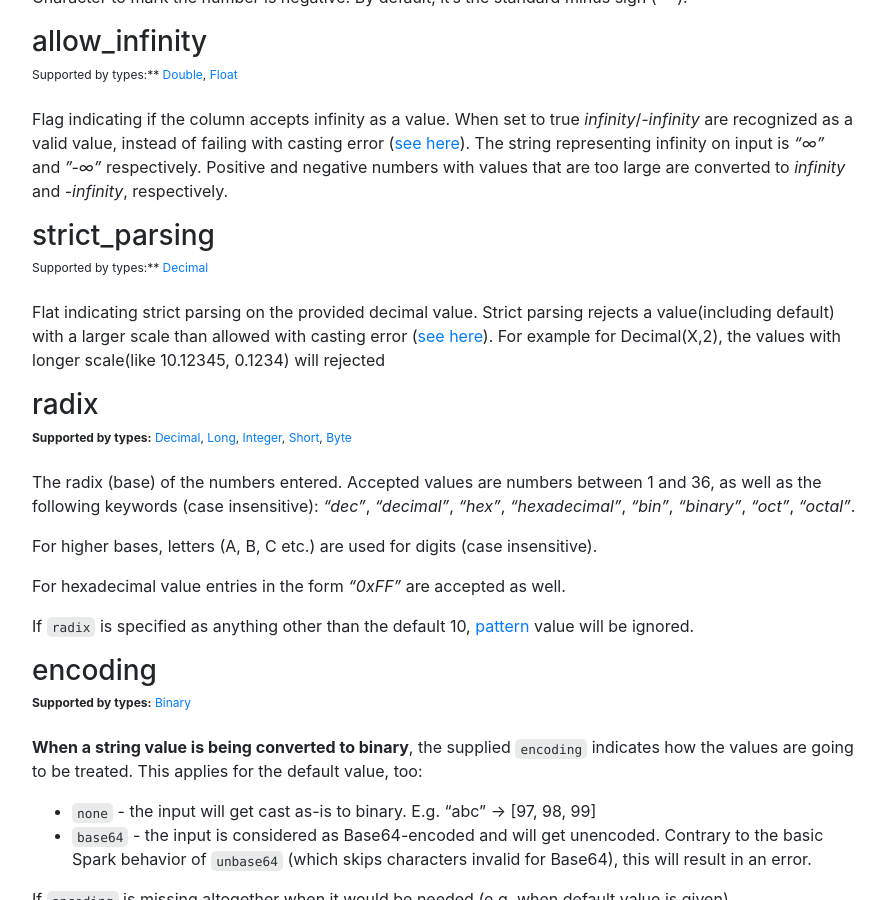
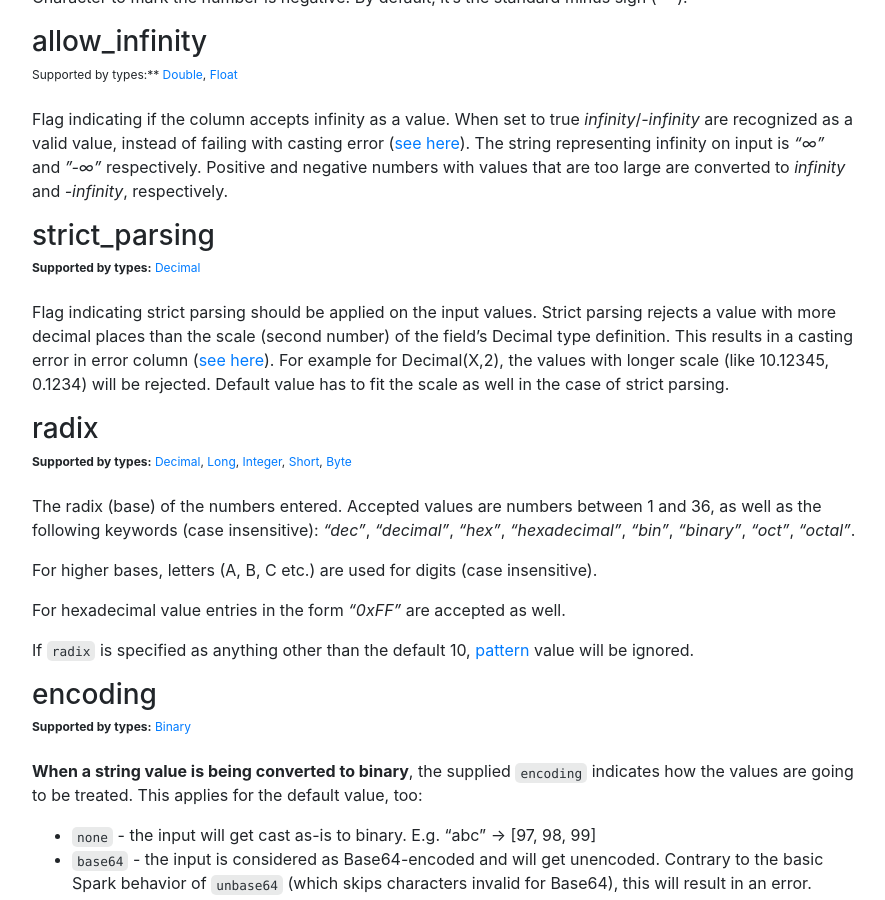
Before and after one commit to AbsaOSS/enceladus, a Jekyll site: the page built from _docs/2.0.0/usage/schema.md, in a window 1280 px wide and 900 px high, scrolled down 8580 px. Shown: the whole window, without its empty margins (338-1223 px from the left). Built offline with Jekyll 4.4.1, drawn with Linux system fonts in a browser that asks for light colours; nearby versions of some CDN libraries; some of the changed text lies outside the part shown.

Commit message:
#1482 Feedback

```diff
--- a/_docs/2.0.0/usage/schema.md
+++ b/_docs/2.0.0/usage/schema.md
@@ -271,7 +271,7 @@
 | [grouping_separator](#grouping_separator) | any numeric type            | Character to mark boundaries between orders of magnitude, usually to mark thousands, millions etc.                                                    | *\_*            | *,*                                          |
 | [minus_sign](#minus_sign)                 | any numeric type            | Character to mark the number is negative.                                                                                                             | *N*             | *-*                                          |
 | [allow_infinity](#allow_infinity)         | float & double              | Flag indicating if the column accepts infinity as a value (and positive/negative numbers which are too large are converted to *infinity*/*-infinity*) | *true*          | *false*                                      |
-| [strict_parsing](#strict_parsing)         | decimal                     | Flat indicating strict parsing on the provided decimal value. Strict parsing rejects a value(including default) with a larger scale than allowed      | *true*          | *false*                                      |
+| [strict_parsing](#strict_parsing)         | decimal                     | Flag indicating if strict parsing should be done on the input value. Strict parsing rejects a value with a higher decimal value the defined scale     | *true*          | *false*                                      |
 | [radix](#radix)                           | long, integer, short, byte  | The base of the numbers provided                                                                                                                      | *hex*           | *10*                                         |
 | [encoding](#encoding)                     | binary                      | Encoding is used for string to binary conversion                                                                                                      | *base64*,*none* | `-` (explained in [encoding](#encoding))     |
 | [width](#width) | any atomic type | Specifies the width of a column for a fixed-width formats | "10" | - |
@@ -373,12 +373,13 @@
 
 ### strict_parsing
 
-<sup>Supported by types:** [Decimal](#decimal)</sup>
+<sup>**Supported by types:** [Decimal](#decimal)</sup>
 
-Flat indicating strict parsing on the provided decimal value.
-Strict parsing rejects a value(including default) with a larger scale than allowed with casting error
-([see here]({{ site.baseurl }}/docs/{{ page.version }}/usage-errcol)). For example for Decimal(X,2), the values with
-longer scale(like 10.12345, 0.1234) will rejected
+Flag indicating strict parsing should be applied on the input values.
+Strict parsing rejects a value with more decimal places than the scale (second number) of the field's Decimal type definition.
+This results in a casting error in error column ([see here]({{ site.baseurl }}/docs/{{ page.version }}/usage-errcol)).
+For example for Decimal(X,2), the values with longer scale (like 10.12345, 0.1234) will be rejected.
+Default value has to fit the scale as well in the case of strict parsing.
 
 ### radix
 
@@ -607,7 +608,7 @@
 cannot be a `default` for the type [`Short`](#short), or _"∞"_ if `allow_infinity` is _"false"_ for [`Double`](#double)/
 [`Float`](#float))
 - If it's a type supporting [`pattern`](#pattern) and it is defined, the default value has to adhere to the `pattern`
-- If 'strict_parsing' is enabled for [`Decimal`](#decimal), the decimal scale should fit into the specified type scale
+- If 'strict_parsing' is enabled for [`Decimal`](#decimal), the number of decimal places has to fit into the type's scale
 
 [test-samples]: https://github.com/AbsaOSS/enceladus/blob/master/spark-jobs/src/test/scala/za/co/absa/enceladus/standardization/samples/TestSamples.scala
 [oracle-tz-ids]: https://docs.oracle.com/javase/8/docs/api/java/util/TimeZone.html#getAvailableIDs--
```
